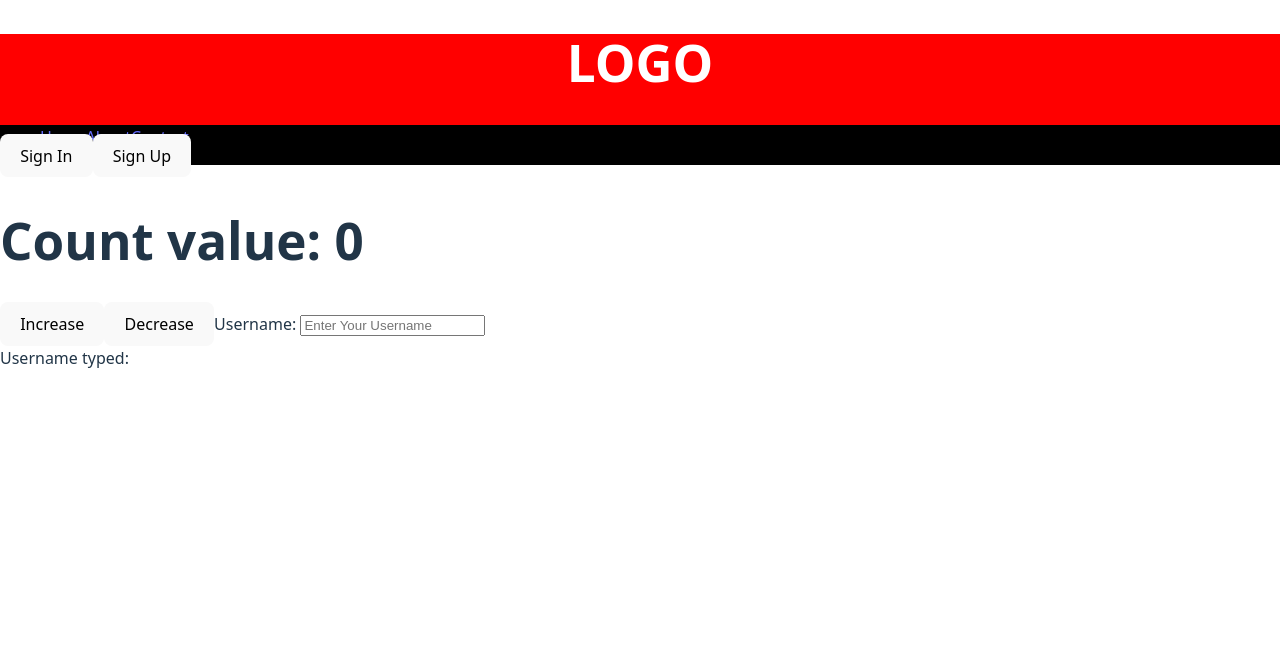
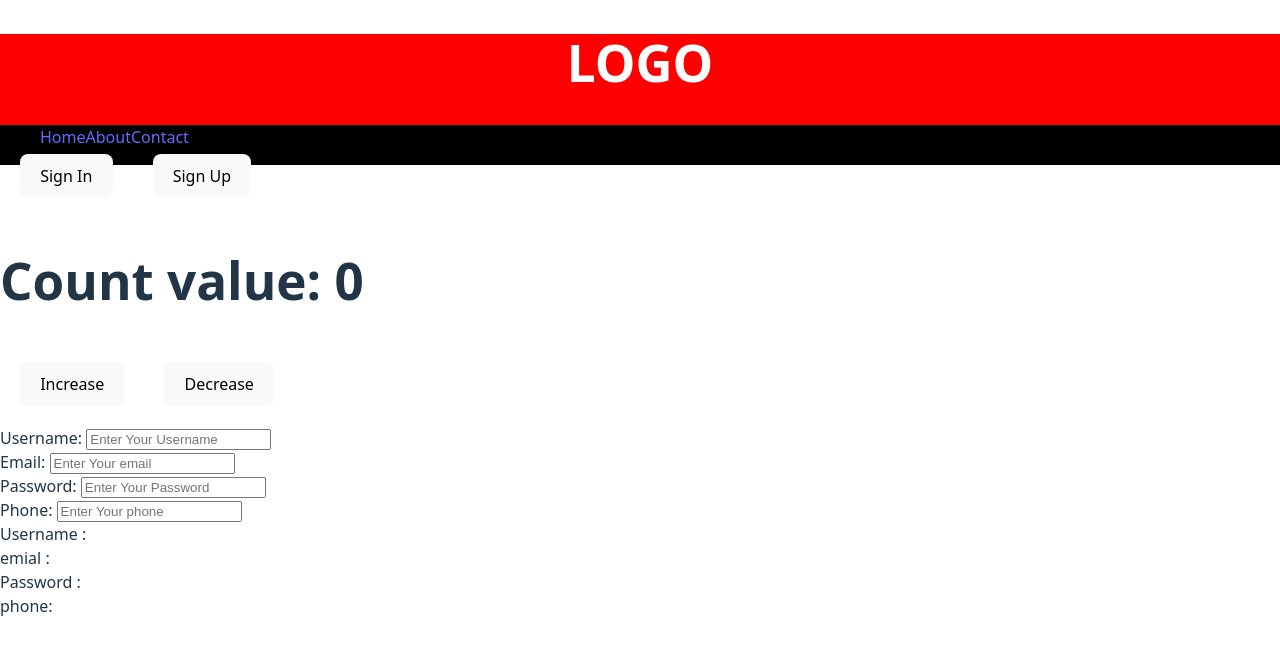
Before and after one commit to sanjib001/React-repository, a React (Vite) app in the folder my-react-app/: page / in a window 1280 px wide. Shown: the top 650 px of the page. Built offline with nearby package versions, Linux system fonts and the light colour scheme.

Commit message:
Adds form uing state component

```diff
--- a/my-react-app/src/components/input.jsx
+++ b/my-react-app/src/components/input.jsx
@@ -1,19 +1,43 @@
 import { useState } from "react";
 
 const Input = () => {
-    const [username, setUsername] = useState("");
+    const [state, setState] = useState({
+        username: "",
+        email: "",
+        password: "",
+        phone: "",
+    })
 
     const handleChange = (event) => {
-        console.log(event.target.value)
-        setUsername(event.target.value)
+        const name = event.target.name;
+        const value = event.target.value;
+        setState({ ...state, [name]: value })
     }
+    console.log(state);
 
     return (
         <>
-            <label>Username: </label>
-            <input onChange={handleChange} type="text" placeholder="Enter Your Username" />
             <div>
-                Username typed: {username}
+                <label>Username: </label>
+                <input onChange={handleChange} name="username" type="text" placeholder="Enter Your Username" />
+            </div>
+             <div>
+                <label>Email: </label>
+                <input onChange={handleChange} name="email" type="email" placeholder="Enter Your email" />
+            </div>
+             <div>
+                <label>Password: </label>
+                <input onChange={handleChange} name="password" type="text" placeholder="Enter Your Password" />
+            </div>
+             <div>
+                <label>Phone: </label>
+                <input onChange={handleChange} name="phone" type="text" placeholder="Enter Your phone" />
+            </div>
+            <div>
+                Username : {state.username}<br/>
+                emial : {state.email}<br/>
+                Password : {state.password}<br/>
+                phone: {state.phone}
             </div>
         </>
     )
--- a/my-react-app/src/index.css
+++ b/my-react-app/src/index.css
@@ -2,8 +2,6 @@
   font-family: system-ui, Avenir, Helvetica, Arial, sans-serif;
   line-height: 1.5;
   font-weight: 400;
-
-  color: rgba(255, 255, 255, 0.87);
 
   font-synthesis: none;
   text-rendering: optimizeLegibility;
@@ -38,6 +36,7 @@ button {
   font-family: inherit;
   cursor: pointer;
   transition: border-color 0.25s;
+  margin: 20px;
 }
 button:hover {
   border-color: #646cff;
```
